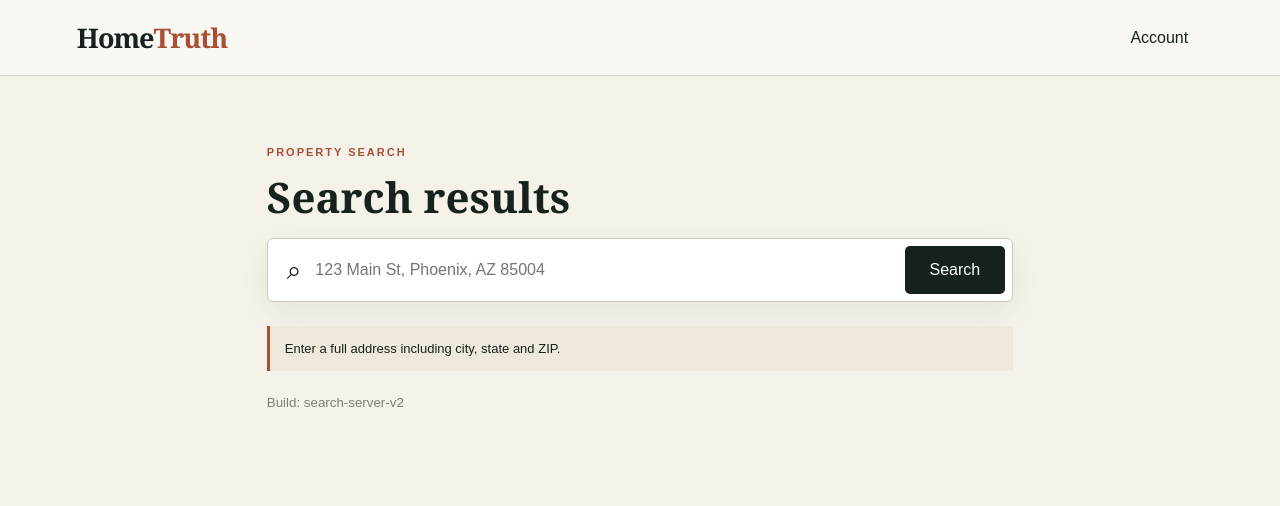
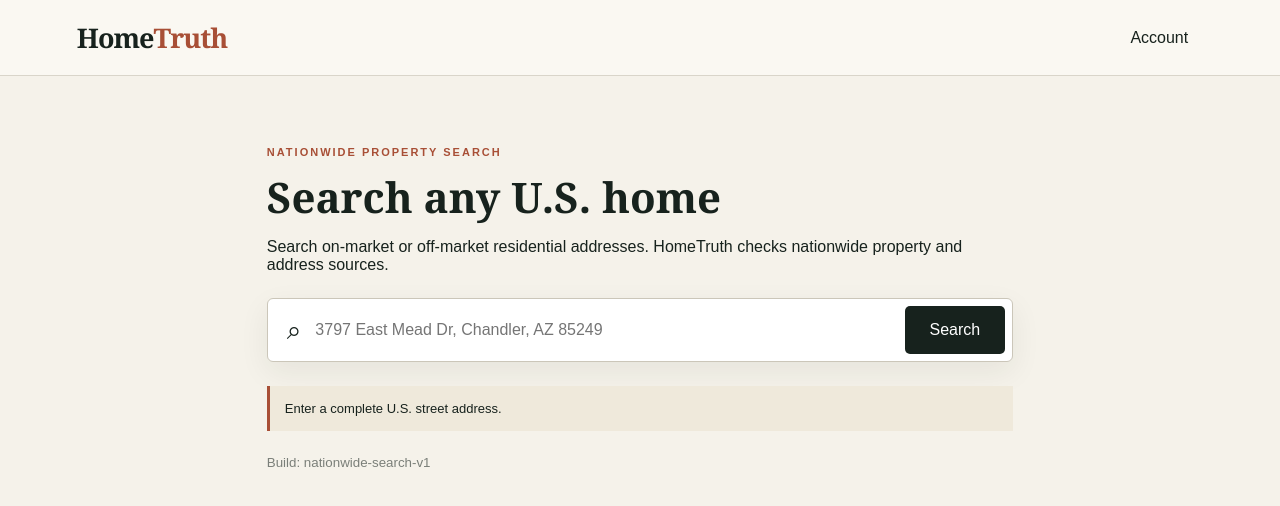
Before and after one commit to punalcpatel-hub/HomeTruth, a Next.js app: page /search in a window 1280 px wide. Shown: the top 506 px of the page. Built offline with nearby package versions, Linux system fonts and the light colour scheme.

Commit message:
Search nationwide property providers

```diff
--- a/app/search/page.tsx
+++ b/app/search/page.tsx
@@ -1,60 +1,52 @@
-type AddressMatch = {
-  address: string;
-  city: string;
-  state: string;
-  zip: string;
-};
+import { lookupProperty } from '@/lib/property/providers';
 
 export const dynamic = 'force-dynamic';
 export const revalidate = 0;
 
-function parseTypedAddress(q: string): AddressMatch | null {
-  const parts = q.split(',').map((part) => part.trim()).filter(Boolean);
-  if (parts.length < 3) return null;
-
-  const street = parts[0];
-  const city = parts[1];
-  const stateZip = parts.slice(2).join(' ');
-  const match = stateZip.match(/\b([A-Za-z]{2})\s+(\d{5}(?:-\d{4})?)\b/);
-  if (!street || !city || !match) return null;
-
-  return { address: street, city, state: match[1].toUpperCase(), zip: match[2] };
-}
-
 export default async function SearchPage({ searchParams }: { searchParams: Promise<{ q?: string }> }) {
   const params = await searchParams;
   const q = typeof params.q === 'string' ? params.q.trim() : '';
-  const typed = q ? parseTypedAddress(q) : null;
+  const property = q ? await lookupProperty(q) : null;
 
   return <main>
     <nav>
       <a href="/" className="brand" style={{textDecoration:'none',color:'inherit'}}>Home<span>Truth</span></a>
-      <div className="navlinks">
-        <a href="/account" style={{textDecoration:'none',color:'inherit',padding:'11px 15px'}}>Account</a>
-      </div>
+      <div className="navlinks"><a href="/account" style={{textDecoration:'none',color:'inherit',padding:'11px 15px'}}>Account</a></div>
     </nav>
 
     <section className="content" style={{maxWidth:900}}>
-      <div className="eyebrow">PROPERTY SEARCH</div>
-      <h2 style={{font:'700 42px/1 Georgia,serif',margin:'0 0 20px'}}>Search results</h2>
+      <div className="eyebrow">NATIONWIDE PROPERTY SEARCH</div>
+      <h2 style={{font:'700 42px/1 Georgia,serif',margin:'0 0 20px'}}>Search any U.S. home</h2>
+      <p style={{marginBottom:24}}>Search on-market or off-market residential addresses. HomeTruth checks nationwide property and address sources.</p>
 
       <form action="/search" method="GET" className="search" style={{maxWidth:'100%',marginBottom:24}}>
         <span>⌕</span>
-        <input name="q" defaultValue={q} placeholder="123 Main St, Phoenix, AZ 85004" autoComplete="street-address" required/>
+        <input name="q" defaultValue={q} placeholder="3797 East Mead Dr, Chandler, AZ 85249" autoComplete="street-address" required/>
         <button type="submit">Search</button>
       </form>
 
-      {!q && <div className="notice">Enter a full address including city, state and ZIP.</div>}
-      {q && !typed && <div className="notice">Search received. Please use a full address like: 123 Main St, Phoenix, AZ 85004.</div>}
-      {typed && <>
-        <div className="notice">Address found.</div>
-        <article className="agent" style={{marginTop:20}}>
-          <div><h3>{typed.address}</h3><p>{typed.city}, {typed.state} {typed.zip}</p></div>
-          <div className="agentScore">HomeTruth result</div>
+      {!q && <div className="notice">Enter a complete U.S. street address.</div>}
+      {q && !property && <div className="notice">We could not verify that address yet. Check the spelling and include city, state and ZIP.</div>}
+      {property && <>
+        <div className="notice">Verified address · Source: {property.source.toUpperCase()}</div>
+        <article className="agent" style={{marginTop:20,alignItems:'flex-start'}}>
+          <div style={{flex:1}}>
+            <h3>{property.address}</h3>
+            <p>{property.city}, {property.state} {property.zip}</p>
+            <div className="profileFacts" style={{marginTop:18}}>
+              {property.beds != null && <span><b>{property.beds}</b> beds</span>}
+              {property.baths != null && <span><b>{property.baths}</b> baths</span>}
+              {property.sqft != null && <span><b>{property.sqft.toLocaleString()}</b> sqft</span>}
+              {property.yearBuilt != null && <span><b>{property.yearBuilt}</b> built</span>}
+            </div>
+            {property.propertyType && <p style={{marginTop:14}}>Property type: {property.propertyType}</p>}
+            {property.parcelNumber && <small>Parcel/APN: {property.parcelNumber}</small>}
+          </div>
+          <div className="agentScore">HomeTruth profile</div>
         </article>
       </>}
 
-      <small style={{display:'block',marginTop:24,opacity:.55}}>Build: search-server-v2</small>
+      <small style={{display:'block',marginTop:24,opacity:.55}}>Build: nationwide-search-v1</small>
     </section>
   </main>;
 }
```
